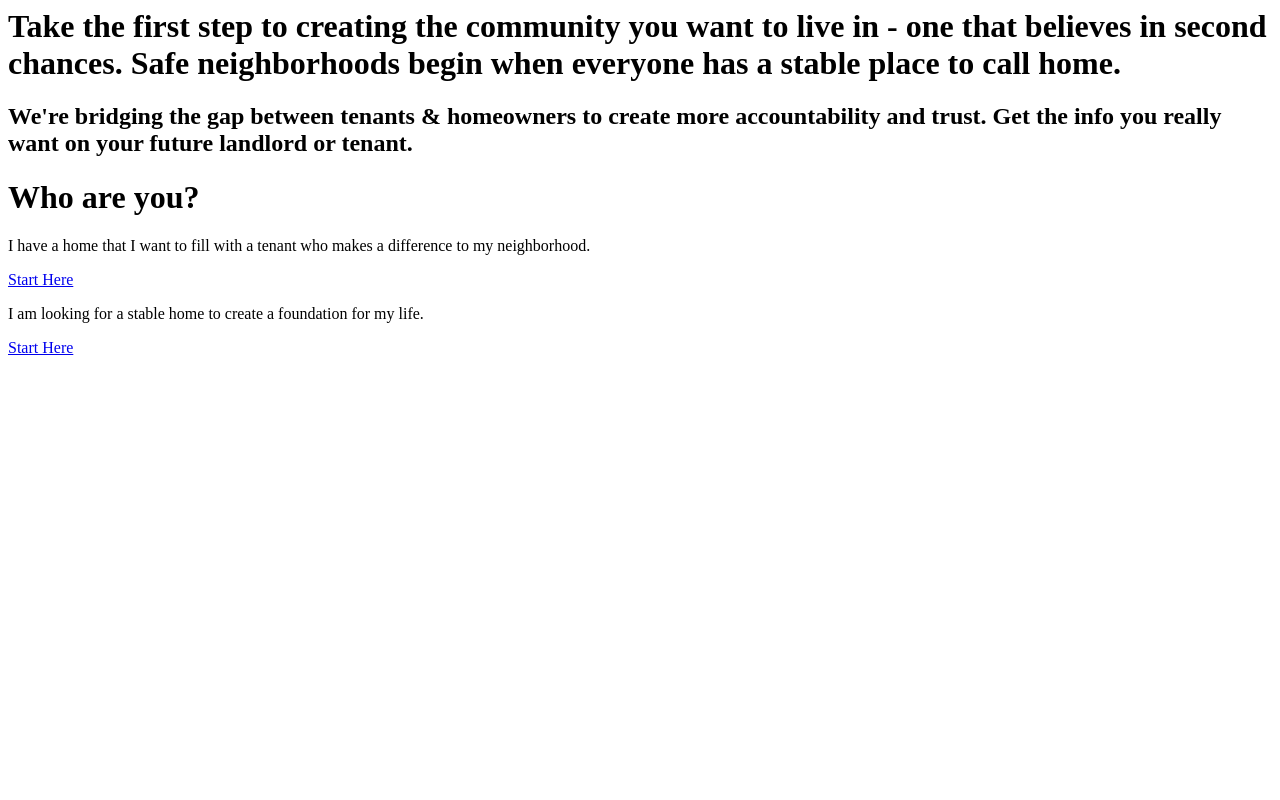
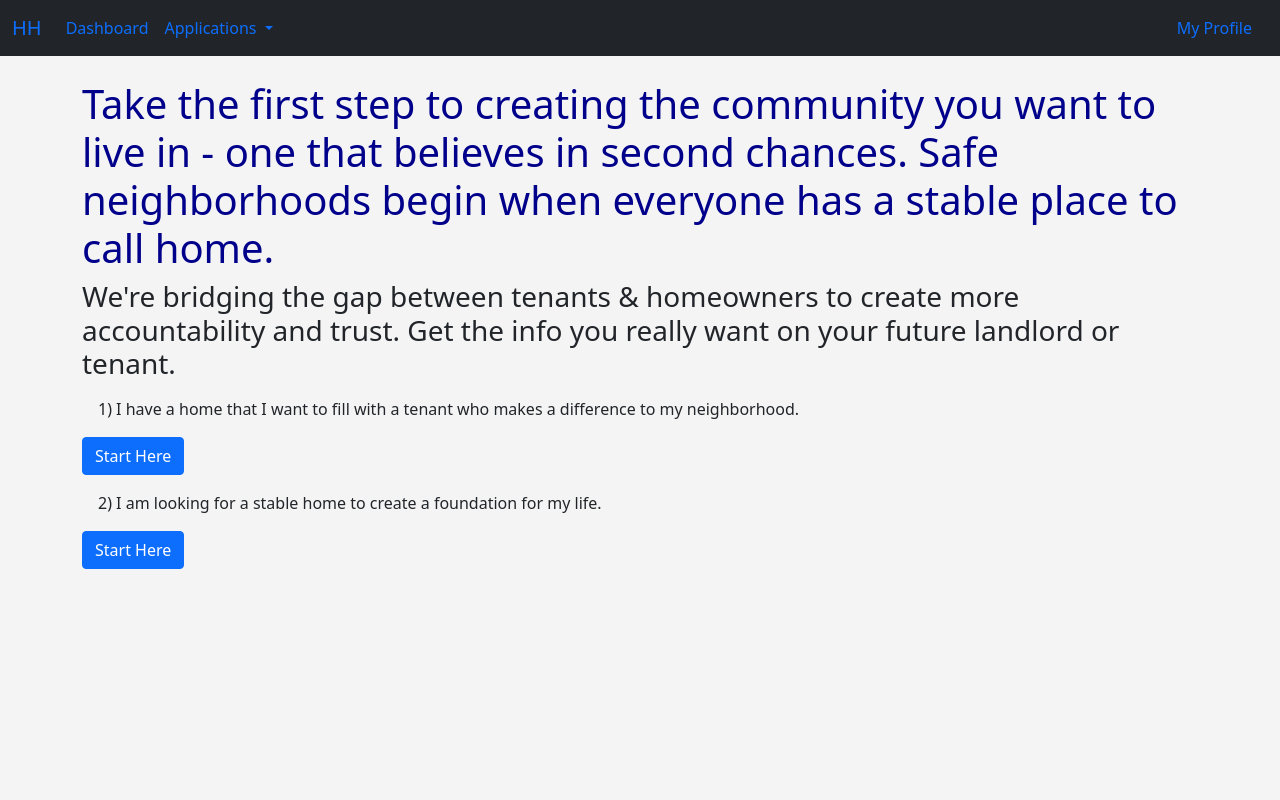
Before and after one commit to raxsha/housing-hack, a Flask app: page / in a window 1280 px wide. Run offline with Flask 2, Linux system fonts and the light colour scheme.

Commit message:
added nav bar and some styling

```diff
--- /dev/null
+++ b/static/css/style.css
@@ -0,0 +1,16 @@
+h1 {
+	color: darkblue;
+}
+
+body {
+	background: #f4f4f4;
+}
+
+#demo{
+	font-size: 12px;
+	color: darkblue;
+}
+
+p {
+  margin: 1rem;
+}
--- /dev/null
+++ b/templates/base.html
@@ -0,0 +1,35 @@
+<!doctype html>
+<html lang="en">
+  <head>
+    <!-- Required meta tags -->
+    <meta charset="utf-8">
+    <meta name="viewport" content="width=device-width, initial-scale=1">
+
+    <!-- Bootstrap's CSS -->
+    <link href="https://cdn.jsdelivr.net/npm/bootstrap@5.0.2/dist/css/bootstrap.min.css" rel="stylesheet" integrity="sha384-EVSTQN3/azprG1Anm3QDgpJLIm9Nao0Yz1ztcQTwFspd3yD65VohhpuuCOmLASjC" crossorigin="anonymous">
+
+    <!-- Our CSS -->
+    <link href="{{ url_for('static', filename='css/style.css') }}" rel="stylesheet">
+
+    <title>Housing Hack App</title>
+  </head>
+  <body>
+    {% include 'navbar.html' %}
+    <br>
+    <div class="container">
+      {% block content %}
+      {% endblock %}
+    </div>
+
+    <!-- Optional JavaScript; choose one of the two! -->
+
+    <!-- Option 1: Bootstrap Bundle with Popper -->
+    <script src="https://cdn.jsdelivr.net/npm/bootstrap@5.0.2/dist/js/bootstrap.bundle.min.js" integrity="sha384-MrcW6ZMFYlzcLA8Nl+NtUVF0sA7MsXsP1UyJoMp4YLEuNSfAP+JcXn/tWtIaxVXM" crossorigin="anonymous"></script>
+
+    <!-- Option 2: Separate Popper and Bootstrap JS -->
+    <!--
+    <script src="https://cdn.jsdelivr.net/npm/@popperjs/core@2.9.2/dist/umd/popper.min.js" integrity="sha384-IQsoLXl5PILFhosVNubq5LC7Qb9DXgDA9i+tQ8Zj3iwWAwPtgFTxbJ8NT4GN1R8p" crossorigin="anonymous"></script>
+    <script src="https://cdn.jsdelivr.net/npm/bootstrap@5.0.2/dist/js/bootstrap.min.js" integrity="sha384-cVKIPhGWiC2Al4u+LWgxfKTRIcfu0JTxR+EQDz/bgldoEyl4H0zUF0QKbrJ0EcQF" crossorigin="anonymous"></script>
+    -->
+  </body>
+</html>
--- a/templates/index.html
+++ b/templates/index.html
@@ -1,13 +1,19 @@
+{% extends 'base.html' %}
+
+{% block content %}
+
 <h1> Take the first step to creating the community you want to live in - one that believes in second chances. Safe neighborhoods begin when everyone has a stable place to call home.</h1>
 
-<h2>We're bridging the gap between tenants & homeowners to create more accountability and trust. Get the info you really want on your future landlord or tenant.</h2>
+<h3>We're bridging the gap between tenants & homeowners to create more accountability and trust. Get the info you really want on your future landlord or tenant.</h3>
 
-<h1>Who are you?</h1>
+<p>1) I have a home that I want to fill with a tenant who makes a difference to my neighborhood.</p>
 
-<p> I have a home that I want to fill with a tenant who makes a difference to my neighborhood.</p>
+<button type="button" class="btn btn-primary">Start Here</button>
 
-<a href="/landlord_start_page">Start Here</a>
+<br>
 
-<p> I am looking for a stable home to create a foundation for my life. </p>
+<p>2) I am looking for a stable home to create a foundation for my life. </p>
 
-<a href="/tenant_start_page">Start Here</a>
+<button type="button" class="btn btn-primary">Start Here</button>
+
+{% endblock %}
--- a/templates/landlord_first_page.html
+++ b/templates/landlord_first_page.html
@@ -1,4 +1,8 @@
 <!-- "Jinja" templating language for Python backends-->
+
+{% extends 'base.html' %}
+
+{% block content %}
 
 <h1> Hello {{tenant_name|capitalize|trim}}</h1>
 
@@ -16,3 +20,5 @@
 </ul>
 
 <a href="/landlord_second_page">Next</a>
+
+{% endblock %}
--- a/templates/landlord_second_page.html
+++ b/templates/landlord_second_page.html
@@ -1,4 +1,8 @@
 <!-- "Jinja" templating language for Python backends-->
+
+{% extends 'base.html' %}
+
+{% block content %}
 
 <h1> Hello {{landlord_name|capitalize|trim}}</h1>
 
@@ -14,3 +18,5 @@
 </ul>
 
 <a href="/dashboard">Submit</a>
+
+{% endblock %}
--- /dev/null
+++ b/templates/navbar.html
@@ -0,0 +1,28 @@
+<nav class="navbar navbar-expand-lg bg-dark">
+  <div class="container-fluid">
+    <a class="navbar-brand" href="#">HH</a>
+    <button class="navbar-toggler" type="button" data-bs-toggle="collapse" data-bs-target="#navbarSupportedContent" aria-controls="navbarSupportedContent" aria-expanded="false" aria-label="Toggle navigation">
+      <span class="navbar-toggler-icon"></span>
+    </button>
+    <div class="collapse navbar-collapse" id="navbarSupportedContent">
+      <ul class="navbar-nav me-auto mb-2 mb-lg-0">
+        <li class="nav-item">
+          <a class="nav-link active" aria-current="page" href="#">Dashboard</a>
+        </li>
+        <li class="nav-item dropdown">
+          <a class="nav-link dropdown-toggle" href="#" role="button" data-bs-toggle="dropdown" aria-expanded="false">
+            Applications
+          </a>
+          <ul class="dropdown-menu">
+            <li><a class="dropdown-item" href="#">Michael J</a></li>
+            <li><a class="dropdown-item" href="#">Dana L</a></li>
+            <li><a class="dropdown-item" href="#">Other Applicants</a></li>
+          </ul>
+        </li>
+      </ul>
+      <form class="d-flex" role="search">
+        <a class="nav-link" href="#">My Profile</a>
+      </form>
+    </div>
+  </div>
+</nav>
--- a/templates/tenant_profile_page.html
+++ b/templates/tenant_profile_page.html
@@ -1,4 +1,8 @@
 <!-- "Jinja" templating language for Python backends-->
+
+{% extends 'base.html' %}
+
+{% block content %}
 
 <h1> Meet {{tenant_name}}</h1>
 
@@ -6,3 +10,5 @@
 
 <a href="/dashboard">View Michael's References</a>
 <a href="/dashboard">Contact Michael</a>
+
+{% endblock %}
```
